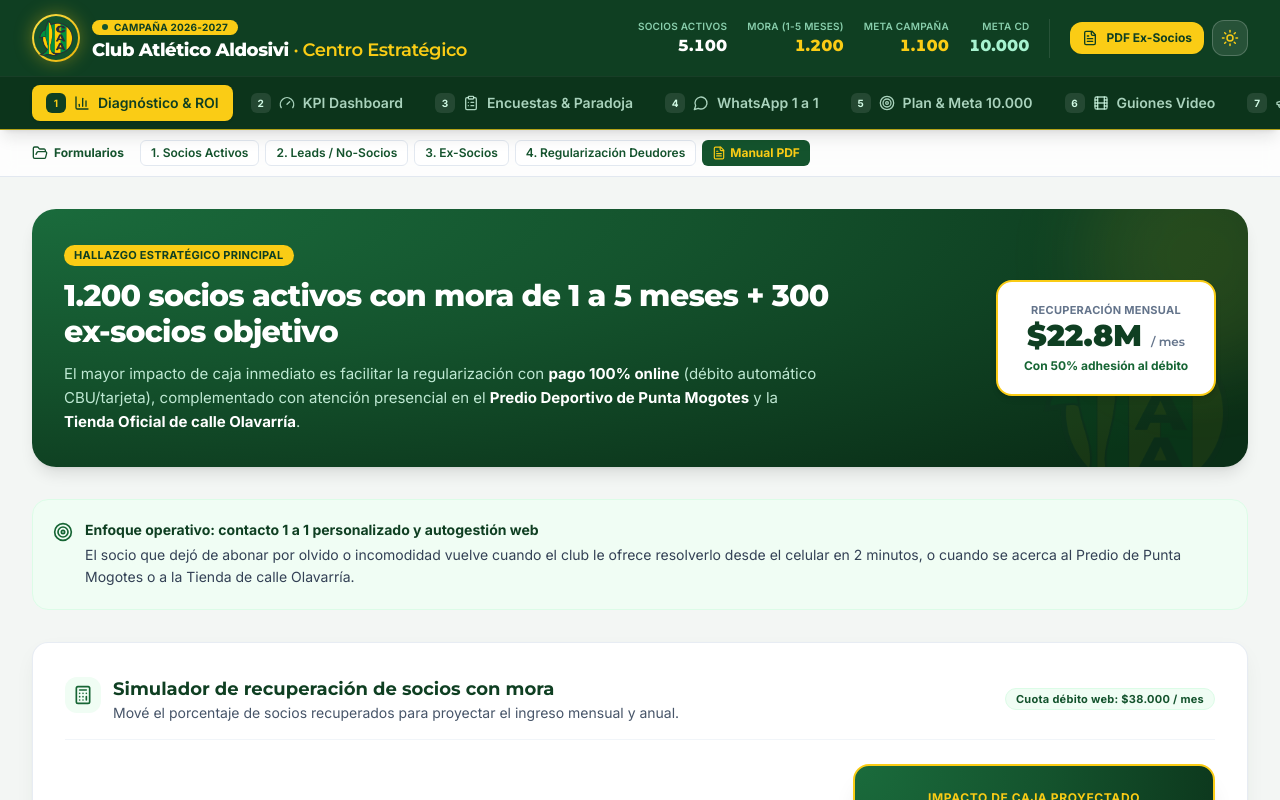
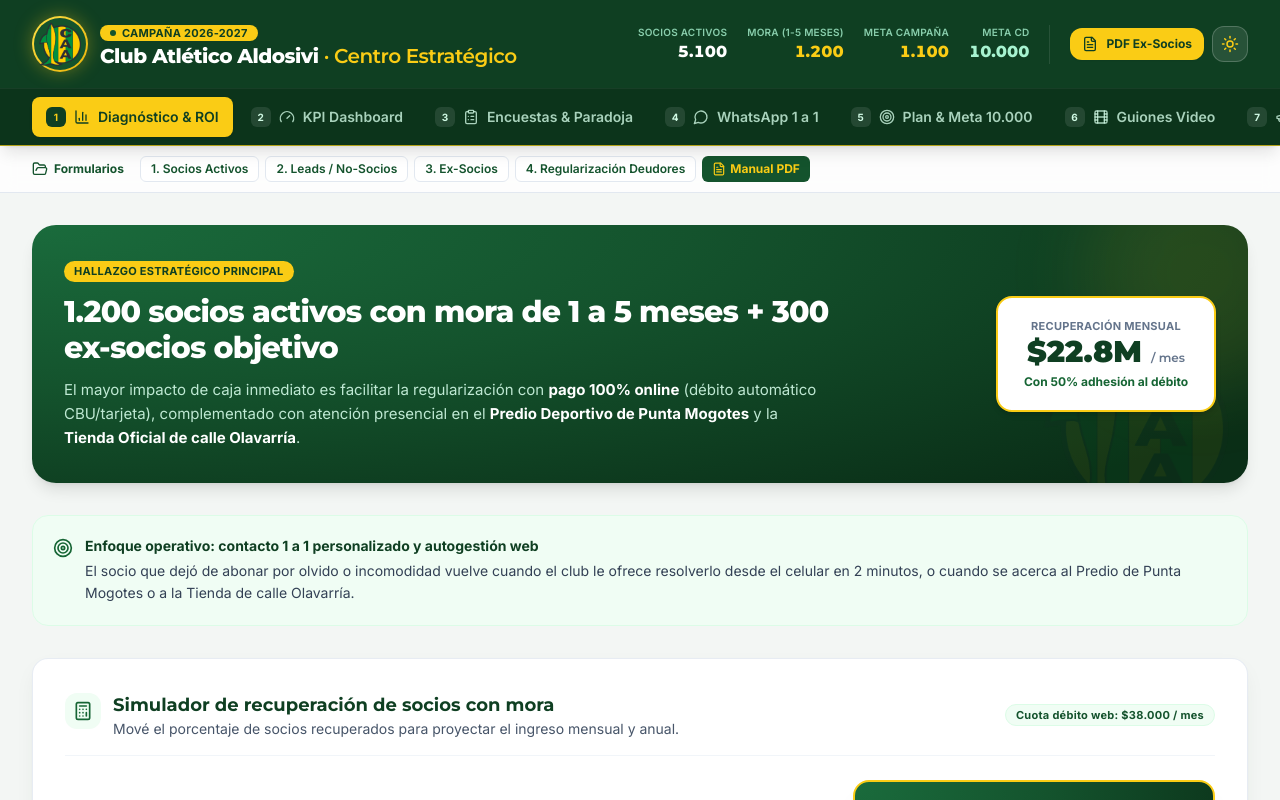
Before and after one commit to Matiburon87/campa-a-socios-Aldosivi, a React (Vite) app: page / in a window 1280 px wide. Shown: the top 800 px of the page. Built offline with nearby package versions, Linux system fonts and the light colour scheme.

Commit message:
feat(ui): barra superior mas alta para mejor visibilidad
Logo 48->56px (36->44px con scroll), padding vertical mayor, titulo
text-lg/sm:text-xl, chip 11px y pestanas con py-2.5.

```diff
--- a/src/components/Header.jsx
+++ b/src/components/Header.jsx
@@ -16,13 +16,13 @@ export default function Header({ tabs, active, onChange }) {
     >
       <div
         className={`mx-auto flex max-w-7xl items-center justify-between gap-4 px-4 transition-[padding] duration-300 sm:px-6 lg:px-8 ${
-          scrolled ? 'py-1.5' : 'py-3'
+          scrolled ? 'py-2' : 'py-4'
         }`}
       >
         <a href="#diagnostico" onClick={(e) => { e.preventDefault(); onChange(tabs[0].id); }} className="flex min-w-0 items-center gap-3 rounded-lg">
           <div
             className={`flex shrink-0 items-center justify-center rounded-full bg-gradient-to-br from-gold-300 to-gold-500 p-0.5 shadow-[0_0_18px_rgba(250,204,21,0.35)] transition-all duration-300 ${
-              scrolled ? 'h-9 w-9' : 'h-12 w-12'
+              scrolled ? 'h-11 w-11' : 'h-14 w-14'
             }`}
           >
             <div className="flex h-full w-full items-center justify-center rounded-full bg-brand-800 p-1">
@@ -31,7 +31,7 @@ export default function Header({ tabs, active, onChange }) {
           </div>
           <div className="min-w-0">
             <span
-              className={`chip overflow-hidden bg-gold-400 !py-0 text-[10px] text-brand-900 transition-all duration-300 ${
+              className={`chip overflow-hidden bg-gold-400 !py-0 text-[11px] text-brand-900 transition-all duration-300 ${
                 scrolled ? 'max-h-0 opacity-0' : 'max-h-5 opacity-100'
               }`}
             >
@@ -41,7 +41,7 @@ export default function Header({ tabs, active, onChange }) {
               </span>
               Campaña 2026-2027
             </span>
-            <h1 className="truncate font-display text-base font-extrabold tracking-tight sm:text-lg">
+            <h1 className="truncate font-display text-lg font-extrabold tracking-tight sm:text-xl">
               Club Atlético Aldosivi{' '}
               <span className="hidden font-semibold text-gold-400 sm:inline">· Centro Estratégico</span>
             </h1>
@@ -89,7 +89,7 @@ export default function Header({ tabs, active, onChange }) {
                 aria-selected={on}
                 tabIndex={on ? 0 : -1}
                 onClick={() => onChange(id)}
-                className={`group flex items-center gap-2 whitespace-nowrap rounded-lg px-3.5 py-2 text-sm font-semibold transition ${
+                className={`group flex items-center gap-2 whitespace-nowrap rounded-lg px-3.5 py-2.5 text-sm font-semibold transition ${
                   on ? 'bg-gold-400 text-brand-900 shadow' : 'text-emerald-100/80 hover:bg-white/10 hover:text-white'
                 }`}
               >
```
